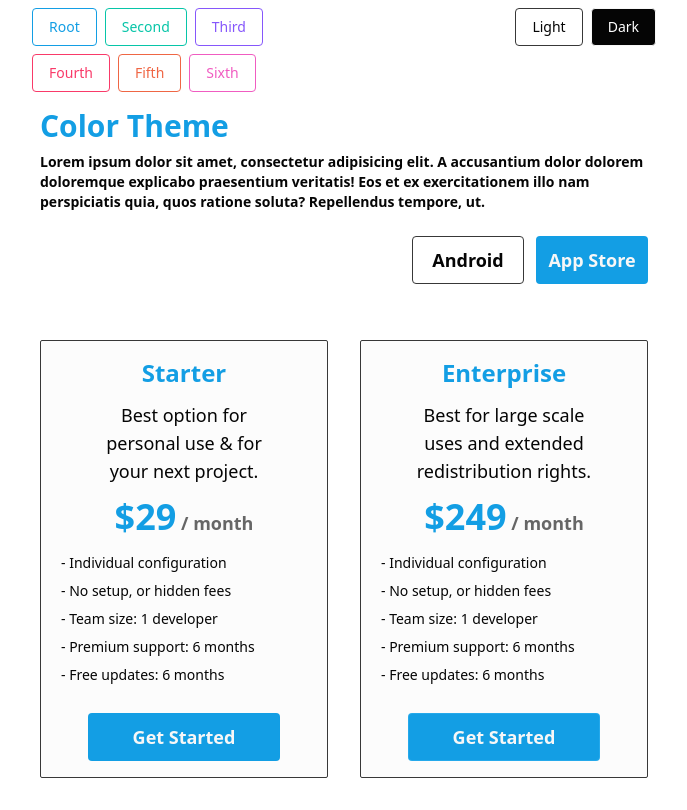
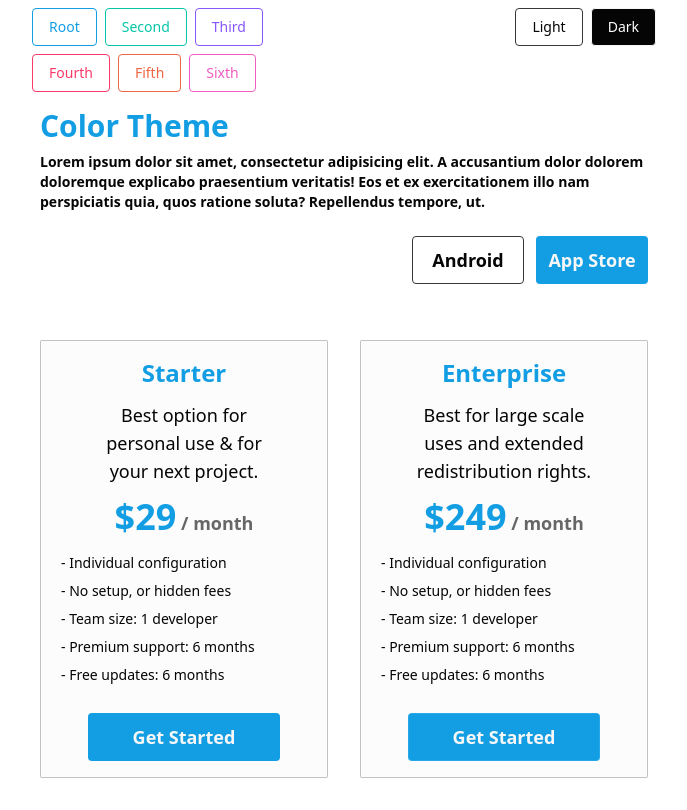
Before and after one commit to okanay/DigitalMenu, a Next.js app: page / in a window 1280 px wide. Shown: the whole page, without its empty margins (296-983 px from the left). Built offline with nearby package versions, Linux system fonts and the light colour scheme.

Commit message:
V0.4ColorTheme7

```diff
--- a/pages/index.js
+++ b/pages/index.js
@@ -23,7 +23,7 @@ export default function Home() {
             </div>
             <div className={'grid grid-cols-1 grid-rows-1 tablet:grid-cols-2 tablet:gap-8 gap-4 pt-2 py-6'}>
                 <div
-                    className={'bg-skin-theme-body-100/40 border border-skin-theme-body-900 rounded-sm text-skin-theme-font-50 mx-auto'}>
+                    className={'bg-skin-theme-body-100/40 border border-skin-theme-body-600/40 rounded-sm text-skin-theme-font-50 mx-auto'}>
                     <div className={'flex flex-col justify-center gap-3 px-1 py-4 max-w-screen-smPhone'}>
                         <h2 className={'text-2xl text-skin-theme-500 font-semibold text-center w-full px-12'}>Starter</h2>
                         <h3 className={'text-lg text-center w-full px-12'}>Best option for
@@ -50,7 +50,7 @@ export default function Home() {
                 </div>
 
                 <div
-                    className={'bg-skin-theme-body-100/40 border border-skin-theme-body-900 rounded-sm text-skin-theme-font-50 mx-auto'}>
+                    className={'bg-skin-theme-body-100/40 border border-skin-theme-body-600/40 rounded-sm text-skin-theme-font-50 mx-auto'}>
                     <div className={'flex flex-col justify-center gap-3 px-1 py-4 max-w-screen-smPhone'}>
                         <h2 className={'text-2xl text-skin-theme-500 font-semibold text-center w-full px-12'}>Enterprise</h2>
                         <h3 className={'text-lg text-center w-full px-12'}>Best for large scale uses and extended redistribution rights.</h3>
```
